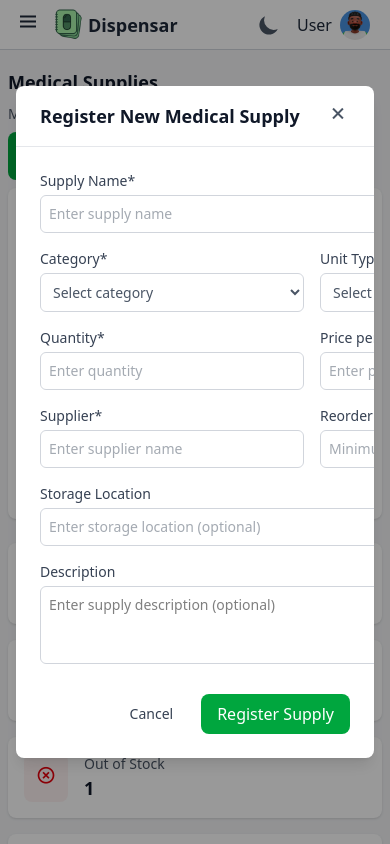
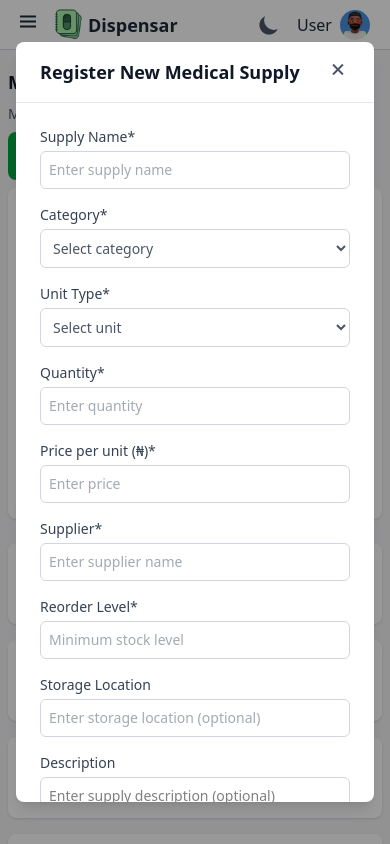
Before and after one commit to zimcodes1/Dispensar, a React (Vite) app in the folder client/: page /supplies in a window 390 px wide. Both pictures are taken after typing "Sample" into the empty fields and a click on the button "Add New Supply". Shown: the top 844 px of the page. Built offline with nearby package versions, Linux system fonts and the light colour scheme.

Commit message:
fix: update the mobile responsiveness of some modals

```diff
--- a/client/src/components/inventory/AddItemModal.tsx
+++ b/client/src/components/inventory/AddItemModal.tsx
@@ -21,11 +21,11 @@
                 <div className="flex-1 overflow-y-auto table-scroll">
                     <div className="p-6">
                         <div className="grid grid-cols-1 md:grid-cols-2 gap-4">
-                            <div className="md:col-span-2">
+                            <div className="col-span-2">
                                 <label className={`block text-sm font-medium mb-1 ${isDarkMode ? 'text-gray-300' : 'text-gray-700'}`}>Drug Name</label>
                                 <input type="text" placeholder="Enter drug name" className={`w-full p-2 border rounded-lg text-sm ${isDarkMode ? 'bg-gray-700 border-gray-600 text-white placeholder-gray-400' : 'border-gray-300'}`} />
                             </div>
-                            <div>
+                            <div className="col-span-2 md:col-span-1">
                                 <label className={`block text-sm font-medium mb-1 ${isDarkMode ? 'text-gray-300' : 'text-gray-700'}`}>Category</label>
                                 <select className={`w-full p-2 border rounded-lg text-sm ${isDarkMode ? 'bg-gray-700 border-gray-600 text-white' : 'border-gray-300'}`}>
                                     <option>Pain Relief</option>
@@ -34,11 +34,11 @@
                                     <option>Diabetes</option>
                                 </select>
                             </div>
-                            <div>
+                            <div className="col-span-2 md:col-span-1">
                                 <label className={`block text-sm font-medium mb-1 ${isDarkMode ? 'text-gray-300' : 'text-gray-700'}`}>Manufacturer</label>
                                 <input type="text" placeholder="Enter manufacturer" className={`w-full p-2 border rounded-lg text-sm ${isDarkMode ? 'bg-gray-700 border-gray-600 text-white placeholder-gray-400' : 'border-gray-300'}`} />
                             </div>
-                            <div>
+                            <div className="col-span-2 md:col-span-1">
                                 <label className={`block text-sm font-medium mb-1 ${isDarkMode ? 'text-gray-300' : 'text-gray-700'}`}>Formulation</label>
                                 <select className={`w-full p-2 border rounded-lg text-sm ${isDarkMode ? 'bg-gray-700 border-gray-600 text-white' : 'border-gray-300'}`}>
                                     <option>Tablets</option>
@@ -47,15 +47,15 @@
                                     <option>Injection</option>
                                 </select>
                             </div>
-                            <div>
+                            <div className="col-span-2 md:col-span-1">
                                 <label className={`block text-sm font-medium mb-1 ${isDarkMode ? 'text-gray-300' : 'text-gray-700'}`}>Price (₦)</label>
                                 <input type="number" placeholder="Enter price" className={`w-full p-2 border rounded-lg text-sm ${isDarkMode ? 'bg-gray-700 border-gray-600 text-white placeholder-gray-400' : 'border-gray-300'}`} />
                             </div>
-                            <div>
+                            <div className="col-span-2 md:col-span-1">
                                 <label className={`block text-sm font-medium mb-1 ${isDarkMode ? 'text-gray-300' : 'text-gray-700'}`}>Stock Quantity</label>
                                 <input type="number" placeholder="Enter quantity" className={`w-full p-2 border rounded-lg text-sm ${isDarkMode ? 'bg-gray-700 border-gray-600 text-white placeholder-gray-400' : 'border-gray-300'}`} />
                             </div>
-                            <div>
+                            <div className="col-span-2 md:col-span-1">
                                 <label className={`block text-sm font-medium mb-1 ${isDarkMode ? 'text-gray-300' : 'text-gray-700'}`}>Reorder Level</label>
                                 <input type="number" placeholder="Minimum stock level" className={`w-full p-2 border rounded-lg text-sm ${isDarkMode ? 'bg-gray-700 border-gray-600 text-white placeholder-gray-400' : 'border-gray-300'}`} />
                             </div>
--- a/client/src/components/supplies/RegisterSupplyModal.tsx
+++ b/client/src/components/supplies/RegisterSupplyModal.tsx
@@ -85,8 +85,8 @@
 
                 {/* Form */}
                 <form onSubmit={handleSubmit} className="flex-1 overflow-y-auto table-scroll">
-                    <div className="p-6 overflow-x-auto">
-                    <div className="grid grid-cols-1 md:grid-cols-2 gap-4 min-w-[500px]">
+                    <div className="p-6">
+                    <div className="grid grid-cols-1 md:grid-cols-2 gap-4">
                         {/* Supply Name */}
                         <div className="col-span-2">
                             <label className={`block text-sm font-medium mb-1 ${isDarkMode ? 'text-gray-300' : 'text-gray-700'}`}>
@@ -104,7 +104,7 @@
                         </div>
 
                         {/* Category */}
-                        <div>
+                        <div className="col-span-2 md:col-span-1">
                             <label className={`block text-sm font-medium mb-1 ${isDarkMode ? 'text-gray-300' : 'text-gray-700'}`}>
                                 Category*
                             </label>
@@ -123,7 +123,7 @@
                         </div>
 
                         {/* Unit Type */}
-                        <div>
+                        <div className="col-span-2 md:col-span-1">
                             <label className={`block text-sm font-medium mb-1 ${isDarkMode ? 'text-gray-300' : 'text-gray-700'}`}>
                                 Unit Type*
                             </label>
@@ -142,7 +142,7 @@
                         </div>
 
                         {/* Quantity */}
-                        <div>
+                        <div className="col-span-2 md:col-span-1">
                             <label className={`block text-sm font-medium mb-1 ${isDarkMode ? 'text-gray-300' : 'text-gray-700'}`}>
                                 Quantity*
                             </label>
@@ -159,7 +159,7 @@
                         </div>
 
                         {/* Price */}
-                        <div>
+                        <div className="col-span-2 md:col-span-1">
                             <label className={`block text-sm font-medium mb-1 ${isDarkMode ? 'text-gray-300' : 'text-gray-700'}`}>
                                 Price per {formData.unit || 'unit'} (₦)*
                             </label>
@@ -177,7 +177,7 @@
                         </div>
 
                         {/* Supplier */}
-                        <div>
+                        <div className="col-span-2 md:col-span-1">
                             <label className={`block text-sm font-medium mb-1 ${isDarkMode ? 'text-gray-300' : 'text-gray-700'}`}>
                                 Supplier*
                             </label>
@@ -193,7 +193,7 @@
                         </div>
 
                         {/* Reorder Level */}
-                        <div>
+                        <div className="col-span-2 md:col-span-1">
                             <label className={`block text-sm font-medium mb-1 ${isDarkMode ? 'text-gray-300' : 'text-gray-700'}`}>
                                 Reorder Level*
                             </label>
```
